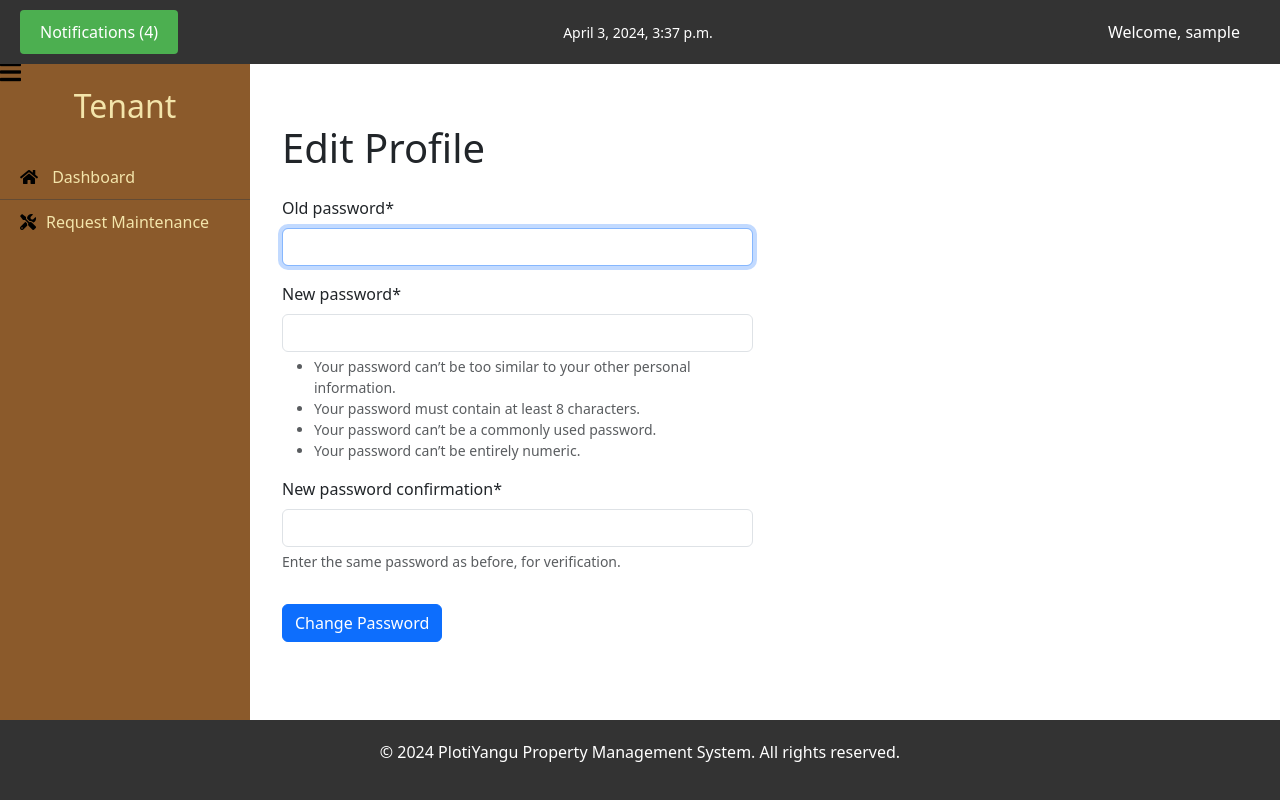
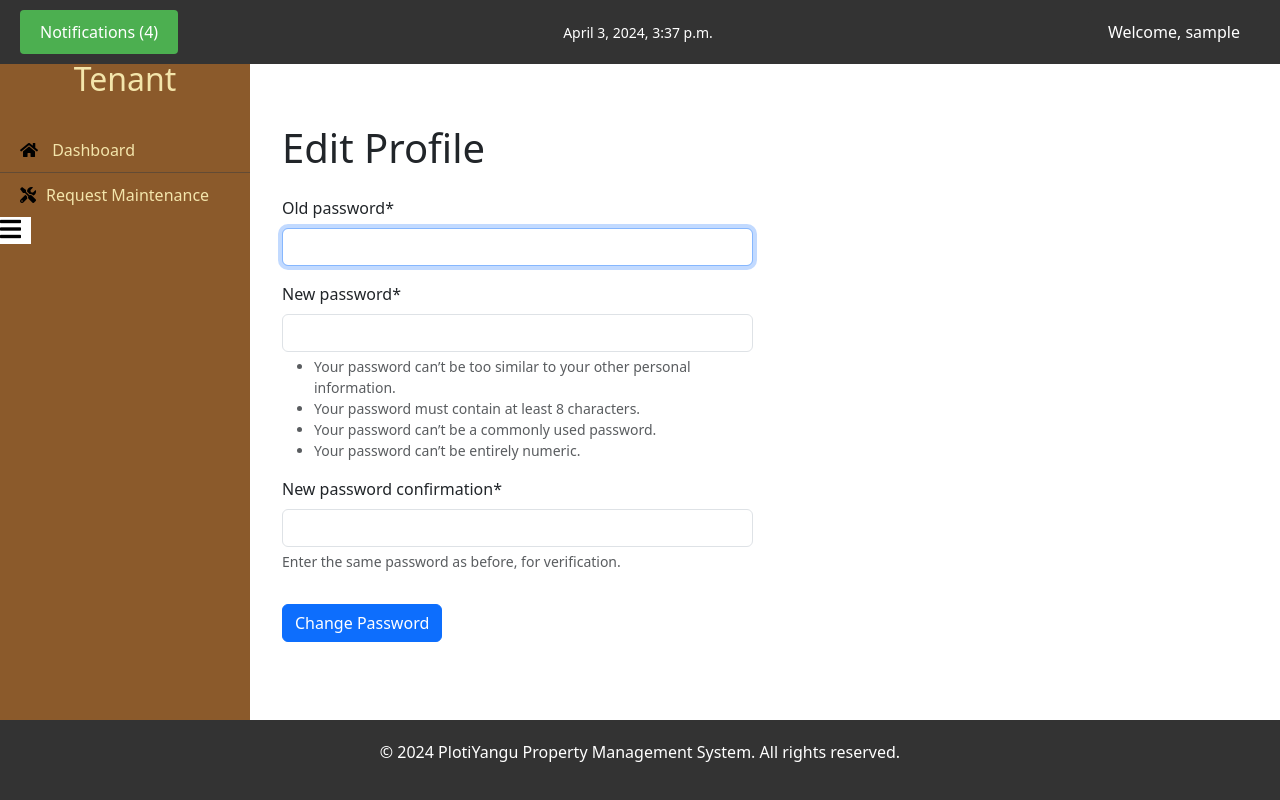
Before and after one commit to JeremiahNjoroge/plotiyanguv2, a Django app: page /profile/ in a window 1280 px wide. Run offline with Django 5.2, Linux system fonts and the light colour scheme; the visitor is signed in with stand-in values (Sample User, id 1); some libraries are stand-ins or nearby versions.

Commit message:
modified:   plotiyangu/property/static/css/style.css

```diff
--- a/plotiyangu/property/static/css/style.css
+++ b/plotiyangu/property/static/css/style.css
@@ -239,8 +239,8 @@ header {
 .toggle-sidebar-btn {
     top: 10px;
     left: 10px;
-    color: #f3e5ab; /* Cream text */
-    background-color: transparent;
+    color: black;
+    background-color: #fff;
     border: none;
     cursor: pointer;
     z-index: 999; /* Ensure the button is above other content */
--- a/plotiyangu/property/templates/tenant_base.html
+++ b/plotiyangu/property/templates/tenant_base.html
@@ -39,10 +39,6 @@
         </div>
     </header>
     <div class="sidebar">
-        <!-- Add a button to toggle the sidebar -->
-        <button class="toggle-sidebar-btn" onclick="toggleSidebar()">
-            <i class="fas fa-bars"></i> <!-- Icon for the button -->
-        </button>
         <h2>Tenant</h2>
         <ul>
             <li><a href="{% url 'tenant_dashboard' %}"><i class="fas fa-home"></i> Dashboard</a></li>
@@ -57,6 +53,10 @@
             {% endfor %}
             <li><a href="{% url 'request_maintenance' %}"><i class="fas fa-tools"></i>Request Maintenance</a></li>
         </ul>
+        <!-- Add a button to toggle the sidebar -->
+        <button class="toggle-sidebar-btn" onclick="toggleSidebar()">
+            <i class="fas fa-bars"></i> <!-- Icon for the button -->
+        </button>
     </div>
 
     <div class="content">
```
Also changed, not shown: plotiyangu/property/templates/base.html (+4 -4 lines).
